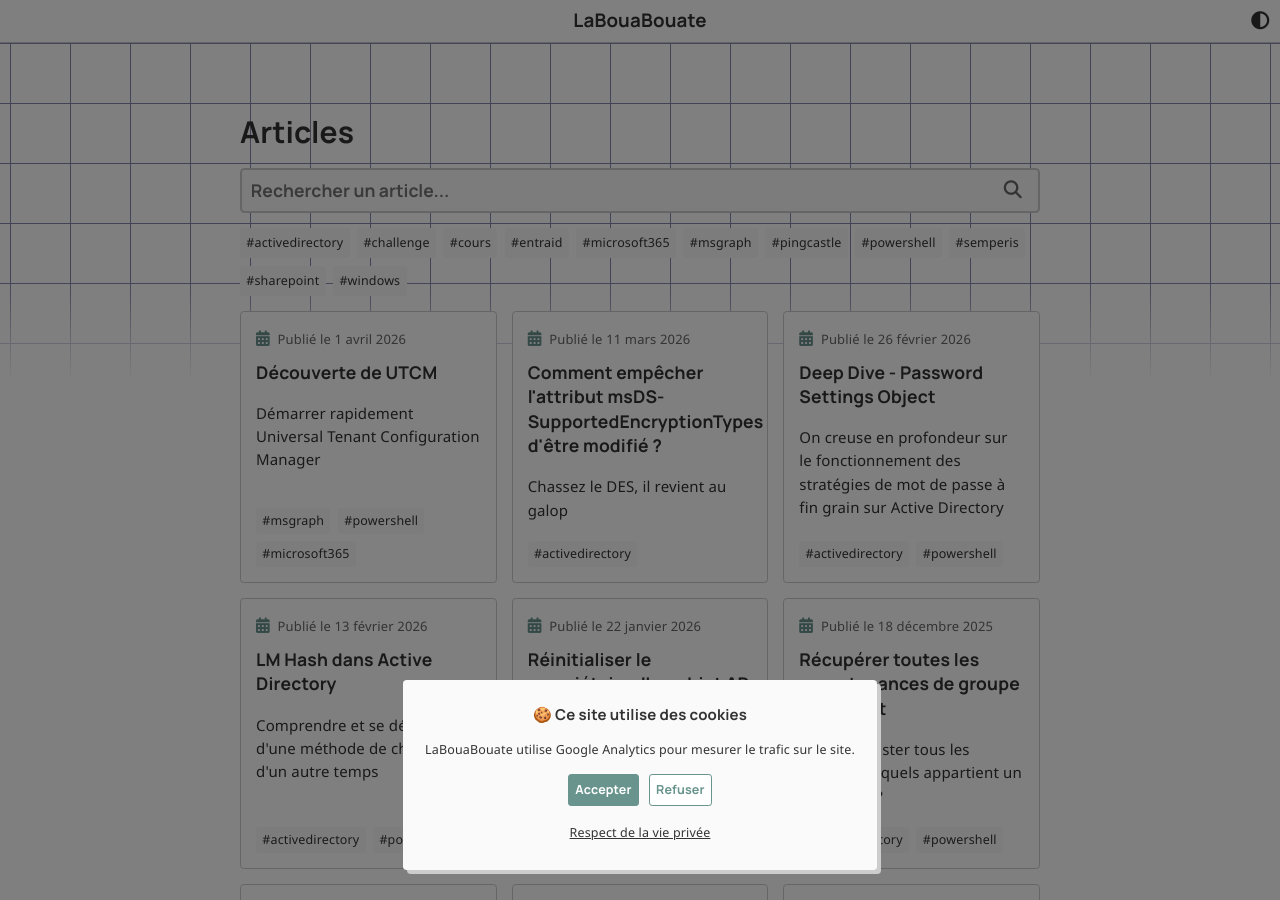
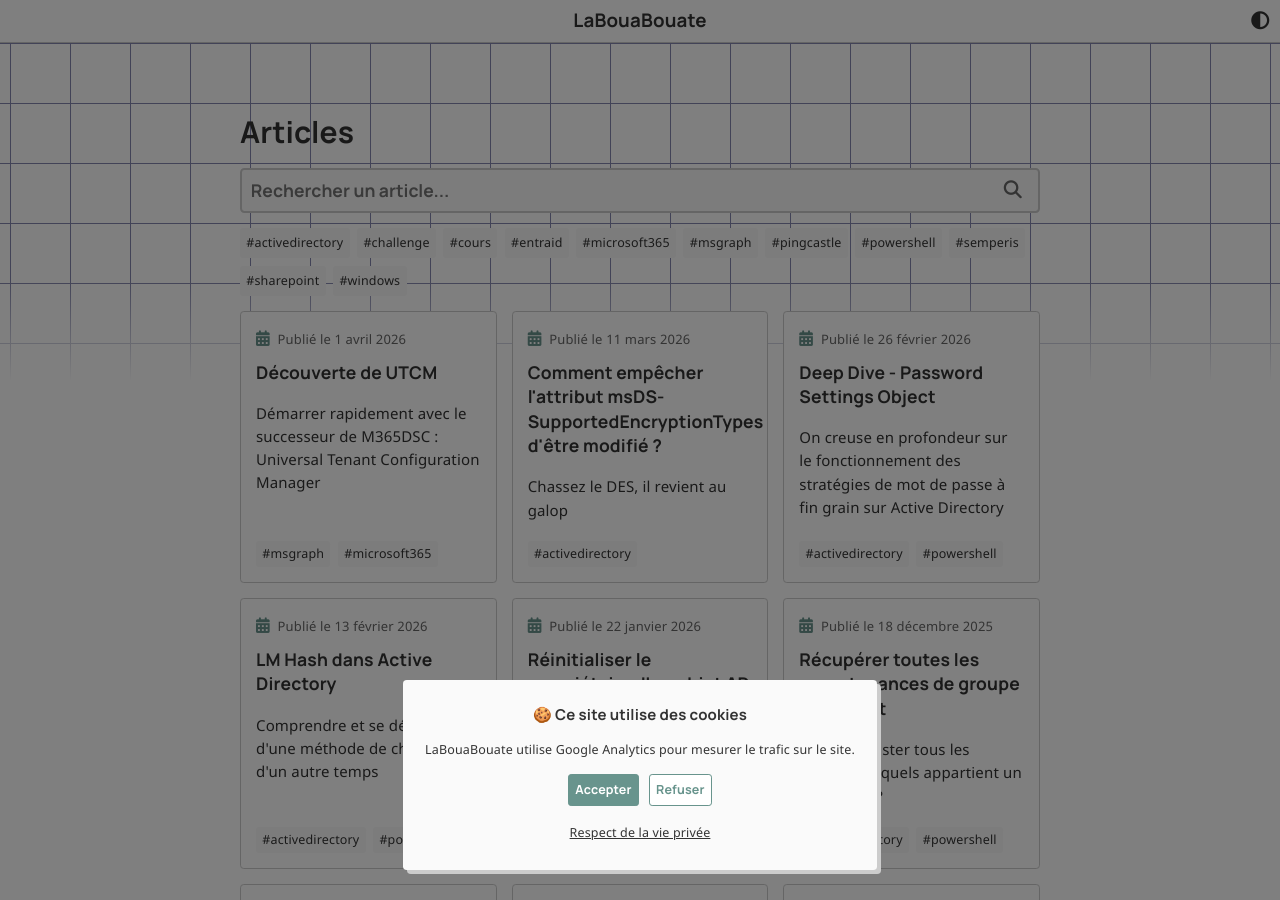
Before and after one commit to leobouard/leobouard.github.io, a Jekyll site: the page built from _pages/blog.html, in a window 1280 px wide and 900 px high. Built offline with Jekyll 4.4.1, drawn with Linux system fonts in a browser that asks for light colours; nearby versions of some CDN libraries; some web fonts are replaced.

Commit message:
Update 2026-04-01-quick-start-utcm.md

```diff
--- a/_posts/2026/2026-04-01-quick-start-utcm.md
+++ b/_posts/2026/2026-04-01-quick-start-utcm.md
@@ -1,7 +1,7 @@
 ---
 title: "Découverte de UTCM"
-description: "Démarrer rapidement Universal Tenant Configuration Manager"
-tags: ["msgraph", "powershell", "microsoft365"]
+description: "Démarrer rapidement avec le successeur de M365DSC : Universal Tenant Configuration Manager"
+tags: ["msgraph", "microsoft365"]
 listed: true
 ---
 
```
